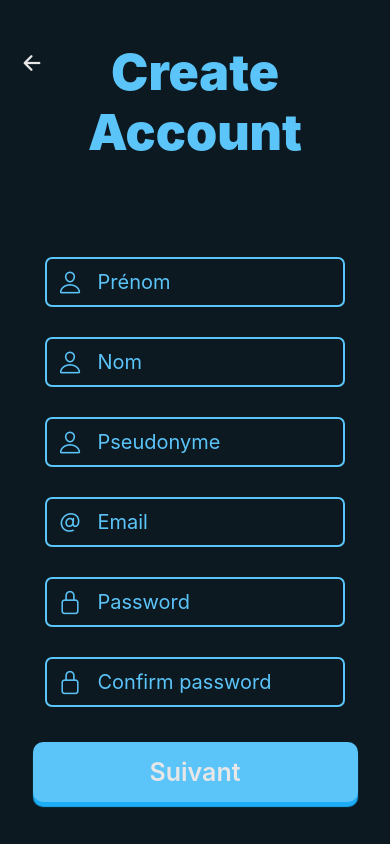
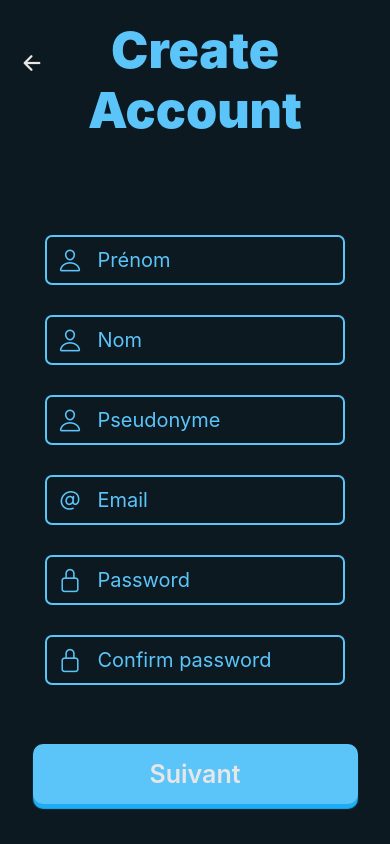
Before and after one commit to StudentLink/studentlink-app-mobile, a React Native app: screen /Register in a window 390 px wide. Built offline with nearby package versions, Linux system fonts and the light colour scheme.

Commit message:
:bug: fix: keyboard avoiding

```diff
--- a/src/components/Button/ButtonShadow.tsx
+++ b/src/components/Button/ButtonShadow.tsx
@@ -37,6 +37,7 @@ const styles = StyleSheet.create({
         shadowOpacity: 1,
         shadowRadius: 1,
         borderRadius: 10,
+        marginBottom: 20,
     },
     label : {
         color: Colors.WHITE,
--- a/src/screens/AddPosts.tsx
+++ b/src/screens/AddPosts.tsx
@@ -162,7 +162,8 @@ const styles = StyleSheet.create({
         padding: 20,
         paddingHorizontal: 120,
         borderRadius: 10,
-        marginTop: 20,
+        marginVertical: 20,
+        marginBottom: 50,
     },
     buttonText: {
         color: Colors.WHITE,
--- a/src/screens/Login.tsx
+++ b/src/screens/Login.tsx
@@ -1,4 +1,4 @@
-import { StyleSheet, Text, View } from 'react-native'
+import { KeyboardAvoidingView, StyleSheet, Text, View } from 'react-native'
 import React, { useState } from 'react'
 import { Colors } from '../utils/colors'
 import { Constant } from '../utils/constant'
@@ -44,6 +44,7 @@ const Login = () => {
     return (
         <View style={styles.container}>
             <BackButton onclick={() => { navigation.navigate('Authentication') }} />
+            <KeyboardAvoidingView behavior='padding'>
                 <Text style={styles.title}>Login</Text>
                 <CustomInput label="Email" icon='at' onChange={setEmail} />
                 <CustomInput label="Password" icon='lock-closed-outline' onChange={setPassword} />
@@ -52,6 +53,7 @@ const Login = () => {
                         loginUser();
                     }
                 }} />
+            </KeyboardAvoidingView>
         </View>
     )
 }
--- a/src/screens/Register.tsx
+++ b/src/screens/Register.tsx
@@ -1,4 +1,4 @@
-import { StyleSheet, Text, View } from 'react-native'
+import { KeyboardAvoidingView, SafeAreaView, StyleSheet, Text, View } from 'react-native'
 import React, { useState } from 'react'
 import { Constant } from '../utils/constant';
 import CustomInput from '../components/CustomInput';
@@ -8,6 +8,7 @@ import { Colors } from '../utils/colors';
 import { CapitalizeData, ValidateDataRegister } from '../utils/verification';
 import * as SecureStore from 'expo-secure-store'
 import BackButton from '../components/Button/BackButton';
+import { ScrollView } from 'react-native-gesture-handler';
 
 const Register = () => {
     const navigation = useNavigation();
@@ -47,8 +48,10 @@ const Register = () => {
     }
 
     return (
-        <View style={styles.container}>
+        <SafeAreaView style={styles.container}>
             <BackButton onclick={() => { navigation.navigate('Authentication') }} />
+            <KeyboardAvoidingView behavior='padding' style={styles.keyboarAvoiding}>
+                <ScrollView style={styles.scroll}>
                     <Text style={styles.title}>Create Account</Text>
                     <CustomInput label='Prénom' onChange={setFirstname} icon='person-outline' />
                     <CustomInput label='Nom' onChange={setLastname} icon='person-outline' />
@@ -56,6 +59,7 @@ const Register = () => {
                     <CustomInput label='Email' onChange={setEmail} icon='at' />
                     <CustomInput label='Password' onChange={setPassword} icon='lock-closed-outline' />
                     <CustomInput label='Confirm password' onChange={setConfirmPassword} icon='lock-closed-outline' />
+                </ScrollView>
                 <ButtonShadow
                     label='Suivant'
                     onClick={() => {
@@ -63,7 +67,8 @@ const Register = () => {
                             registerUser();
                         }
                     }} />
-        </View>
+            </KeyboardAvoidingView>
+        </SafeAreaView>
     )
 };
 
@@ -86,6 +91,17 @@ const styles = StyleSheet.create({
         fontWeight: '600',
         fontSize: Constant.SUBTITLE_SIZE,
         marginBottom: Constant.MARGIN_BOTTOM_SUBTITLE,
+    },
+    scroll: {
+        flex: 1,
+        width: '100%',
+    },
+    keyboarAvoiding : {
+        flex: 1,
+        alignItems: 'center',
+        justifyContent: 'center',
+        width: '100%',
+        padding: 20,
     }
 });
 
```
Lines whose indentation alone changed are shown as unchanged.
